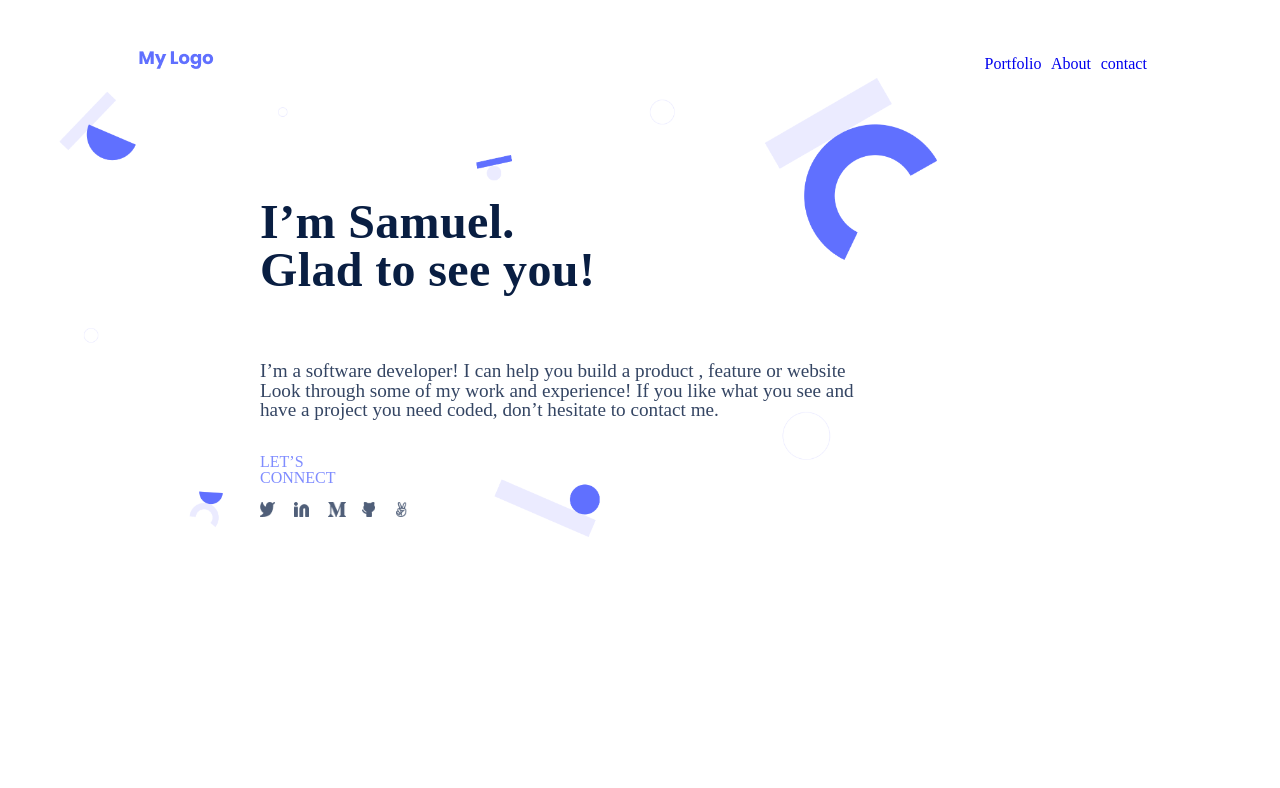
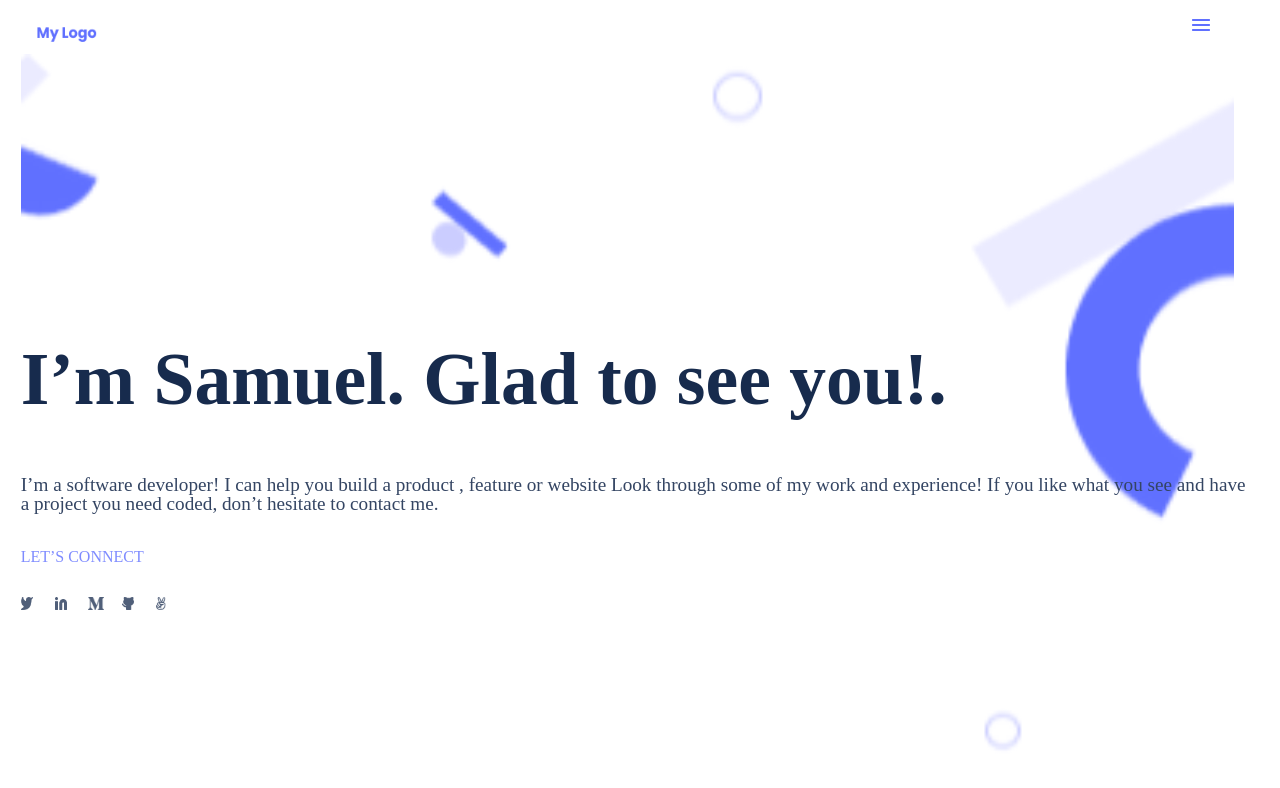
Before and after one commit to samuelkinyanjui/Portfolio-mobile-first, a website: page index.html in a window 1280 px wide. Shown: the top 788 px of the page. Drawn offline with Linux system fonts and the light colour scheme.

Commit message:
Updated html
 Replace a div with header tag
Make site logo to have a link (a tag).
Use nav tag for the hamburger button for the navigation links
Make mobile-first design first
used  a h1 for page title
 reduce the use of div
replicate the given font-colors, font-size, and the spacing of  elements as given by the Figma design

```diff
--- a/index.html
+++ b/index.html
@@ -11,44 +11,38 @@
 <body>
     <div class="maincontainer" >
 
-        <div class="mainmenu">
+        <header  class="mainmenu">
 
-            <div class="LogoPlaceholder"> <img src="img/Mylogo.png" alt="my logo">   </div>
+            <div class="LogoPlaceholder"><a href="#index.html" ><img src="img/Mylogo.png" alt="my logo"> </a>  </div>
 
-            <div class="itemnavigation">
-                <div class="navitems "><a href="#portfolio" > Portfolio</a> <br> </div>
+            <nav class="itemnavigation">
+                <div class="navitems "><a href="#portfolio" > <img src="img/menu.png" alt="my logo"> </a> <br> </div>
 
-                <div class="navitems"><a href="#portfolio" > About</a> </div>
 
-                <div class="navitems" ><a href="#portfolio" > contact</a> </div>
-
-            </div>
-         </div>
+            </nav>
+        </header>
 
 
 
        <div class="healdline">
-        <img src="img/Headerbg.png" alt="my logo">
-            <br>
-            <br>
+        <img src="img/header_mobile.png" alt="my logo">
+
+
                 <div class="headlinebody">
-                    <br>
-                      <br>
-                      <br>
-                      <br>
 
                     <div class="introductionclass">
-                      <p>I’m Samuel. <br>
-                        Glad to see you!</p>
+                      <h1>I’m Samuel.  Glad to see   you!.</h1>
+
                     </div>
                     <div class="second_primary_text">
                         <p> I’m a software developer! I can help you build a product , feature or website Look through some of my work and experience! If you like what you see and have a project you need coded, don’t hesitate to contact me.</p>
 
                     </div>
 
-                        <div calss="letconnect">
+
                             <p class="letconnect"> LET’S CONNECT</p>
-                        </div>
+
+
 
 
                     <div class="socialmedia">
--- a/style.css
+++ b/style.css
@@ -1,3 +1,4 @@
+@media (min-width: 375px) {
   html {
     font-size: 16px;
   }
@@ -6,19 +7,18 @@ a {
     text-decoration: none;
   }
 
-@media (min-width: 375px) {
   .maincontainer {
     display: flex;
     flex-direction: column;
-    width: 92%;
-    height: 82%;
-    padding: 2%;
-    margin: 2%;
+    width: 99%;
+    height: 96%;
+    padding: 0.5%;
+    margin: 0.5%;
   }
 
   img {
-    max-width: 92%;
-    max-height: 92%;
+    max-width: 100%;
+    max-height: 80%;
     display: block;
   }
 
@@ -28,7 +28,7 @@ a {
     flex-wrap: nowrap;
     justify-content: space-between;
     align-items: baseline;
-    width: 94%;
+    width: 98%;
     height: 10%;
   }
 
@@ -37,12 +37,13 @@ a {
     flex-direction: row;
     width: 7rem;
     height: 10%;
-    padding-left: 5rem;
+    padding-left: 1rem;
     justify-content: start;
   }
 
   .itemnavigation {
     display: flex;
+    margin-right: 2rem;
     flex-direction: row;
     width: 7rem;
     height: 10%;
@@ -56,8 +57,8 @@ a {
   .healdline {
     display: flex;
     flex-direction: column;
-    width: 83%;
-    height: 50%;
+    width: 97%;
+    height: 75%;
   }
 
   .headlinebody {
@@ -65,27 +66,31 @@ a {
     flex-direction: column;
     padding: 0;
     position: absolute;
-    width: 64%;
-    height: 50%;
-    left: 16.25rem;
+    width: 97%;
+    height: 75%;
+
+    /* left: 16.25rem; */
   }
 
   .introductionclass {
+    margin-top: 20%;
+    width: 89%;
     display: flex;
-    flex: 1;
     font-style: normal;
+    color: #172b4d;
     font-weight: 700;
-    font-size: 3em;
-    line-height: 1em;
+    font-size: 2.3em;
+    line-height: 1.5em;
     align-items: center;
-    letter-spacing: 0.023125rem;
-    color: #091e42;
+    flex: none;
+    order: 0;
+    flex-grow: 0;
   }
 
   .second_primary_text {
     display: flex;
     flex: 1;
-    width: 74%;
+    width: 99%;
     height: 5em;
     font-style: normal;
     font-weight: 400;
@@ -96,8 +101,7 @@ a {
 
   .letconnect {
     display: flex;
-    flex: 1;
-    width: 7.3rem;
+    width: 99%;
     height: 1rem;
     font-style: normal;
     font-weight: 500;
@@ -189,18 +193,26 @@ a {
 }
 
 @media (min-width: 768px) {
+  html {
+    font-size: 16px;
+  }
+
+  a {
+    text-decoration: none;
+  }
+
   .maincontainer {
     display: flex;
     flex-direction: column;
-    width: 92%;
-    height: 82%;
-    padding: 2%;
-    margin: 2%;
+    width: 99%;
+    height: 96%;
+    padding: 0.5%;
+    margin: 0.5%;
   }
 
   img {
-    max-width: 92%;
-    max-height: 92%;
+    max-width: 100%;
+    max-height: 80%;
     display: block;
   }
 
@@ -210,7 +222,7 @@ a {
     flex-wrap: nowrap;
     justify-content: space-between;
     align-items: baseline;
-    width: 94%;
+    width: 98%;
     height: 10%;
   }
 
@@ -219,12 +231,13 @@ a {
     flex-direction: row;
     width: 7rem;
     height: 10%;
-    padding-left: 5rem;
+    padding-left: 1rem;
     justify-content: start;
   }
 
   .itemnavigation {
     display: flex;
+    margin-right: 2rem;
     flex-direction: row;
     width: 7rem;
     height: 10%;
@@ -238,8 +251,8 @@ a {
   .healdline {
     display: flex;
     flex-direction: column;
-    width: 83%;
-    height: 50%;
+    width: 97%;
+    height: 75%;
   }
 
   .headlinebody {
@@ -247,27 +260,31 @@ a {
     flex-direction: column;
     padding: 0;
     position: absolute;
-    width: 64%;
-    height: 50%;
-    left: 16.25rem;
+    width: 97%;
+    height: 75%;
+
+    /* left: 16.25rem; */
   }
 
   .introductionclass {
+    margin-top: 20%;
+    width: 89%;
     display: flex;
-    flex: 1;
     font-style: normal;
+    color: #172b4d;
     font-weight: 700;
-    font-size: 3em;
-    line-height: 1em;
+    font-size: 2.3em;
+    line-height: 1.5em;
     align-items: center;
-    letter-spacing: 0.023125rem;
-    color: #091e42;
+    flex: none;
+    order: 0;
+    flex-grow: 0;
   }
 
   .second_primary_text {
     display: flex;
     flex: 1;
-    width: 74%;
+    width: 99%;
     height: 5em;
     font-style: normal;
     font-weight: 400;
@@ -278,8 +295,7 @@ a {
 
   .letconnect {
     display: flex;
-    flex: 1;
-    width: 7.3rem;
+    width: 99%;
     height: 1rem;
     font-style: normal;
     font-weight: 500;
```
Also changed, not shown: img/header_mobile.png (added), img/menu.png (added). Lines whose indentation alone changed are shown as unchanged.
